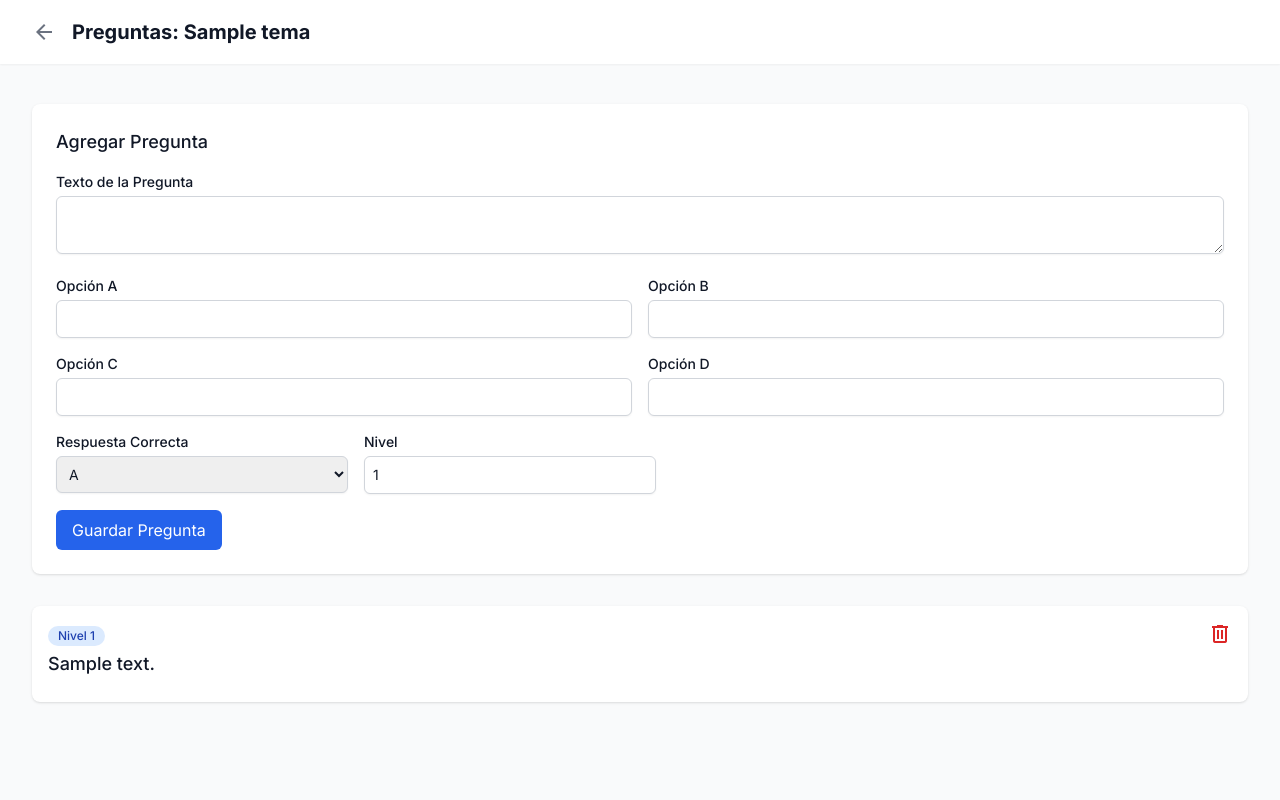
After one commit to juliandulceyc/cuestionario-web-flask, a Flask app: page /admin/temas/1/preguntas in a window 1280 px wide. The commit adds this page. Run offline with Flask 3, Linux system fonts and the light colour scheme; a user stored in the database is signed in; tables that the repository leaves empty hold one stand-in row (values such as "Sample post"); some libraries are stand-ins or nearby versions.

Commit message:
Entrega poryecto

```diff
--- a/app/__init__.py
+++ b/app/__init__.py
@@ -1,6 +1,6 @@
 from flask import Flask
 from .config import Config
-from .extensions import db
+from .extensions import db, limiter
 from .utils import setup_logging
 import secrets
 
@@ -14,6 +14,7 @@ def create_app(config_class=Config):
 
     # Inicializar extensiones
     db.init_app(app)
+    limiter.init_app(app)
     setup_logging()
 
     # Registrar blueprints
--- a/app/extensions.py
+++ b/app/extensions.py
@@ -1,3 +1,6 @@
 from flask_sqlalchemy import SQLAlchemy
+from flask_limiter import Limiter
+from flask_limiter.util import get_remote_address
 
 db = SQLAlchemy()
+limiter = Limiter(key_func=get_remote_address)
--- a/app/routes.py
+++ b/app/routes.py
@@ -38,8 +38,8 @@ TEMPLATE_ERROR = 'error.html'
 
 # Importar módulos refactorizados
 from .config import Config
-from .extensions import db
-from .models import UserDB, CandidatoDB, ResultadoDB, RecoveryToken
+from .extensions import db, limiter
+from .models import UserDB, CandidatoDB, ResultadoDB, RecoveryToken, TemaDB, PreguntaDB
 from .shared import candidatos_registrados, candidato_actual, PREGUNTAS
 from .utils import (
     setup_logging,
@@ -110,6 +110,7 @@ def admin_login():
     return render_template(TEMPLATE_ADMIN_LOGIN)
 
 @main_bp.route('/admin/authenticate', methods=['POST'])
+@limiter.limit("5 per minute")
 @handle_errors
 def admin_authenticate():
     username = request.form.get('username')
@@ -896,6 +897,68 @@ def api_estadisticas():
         "niveles_disponibles": [1, 2, 3, 4, 5]
     })
 
+# ===== GESTIÓN DE TEMAS Y PREGUNTAS =====
+
+@main_bp.route('/admin/temas')
+@admin_required
+def admin_temas():
+    temas = TemaDB.query.all()
+    return render_template('admin_temas.html', temas=temas)
+
+@main_bp.route('/admin/temas/crear', methods=['POST'])
+@admin_required
+def crear_tema():
+    nombre = request.form.get('nombre')
+    descripcion = request.form.get('descripcion')
+    if nombre:
+        nuevo_tema = TemaDB(nombre=nombre, descripcion=descripcion)
+        db.session.add(nuevo_tema)
+        db.session.commit()
+    return redirect(url_for('main.admin_temas'))
+
+@main_bp.route('/admin/temas/<int:tema_id>/preguntas')
+@admin_required
+def ver_preguntas(tema_id):
+    tema = TemaDB.query.get_or_404(tema_id)
+    preguntas = PreguntaDB.query.filter_by(tema_id=tema_id).all()
+    return render_template('admin_preguntas.html', tema=tema, preguntas=preguntas)
+
+@main_bp.route('/admin/temas/<int:tema_id>/preguntas/crear', methods=['POST'])
+@admin_required
+def crear_pregunta(tema_id):
+    texto = request.form.get('texto')
+    opciones = [
+        request.form.get('opcion_a'),
+        request.form.get('opcion_b'),
+        request.form.get('opcion_c'),
+        request.form.get('opcion_d')
+    ]
+    # Filtrar opciones vacías
+    opciones = [opt for opt in opciones if opt]
+
+    respuesta_correcta = request.form.get('respuesta_correcta')
+    nivel = int(request.form.get('nivel', 1))
+
+    nueva_pregunta = PreguntaDB(
+        tema_id=tema_id,
+        texto=texto,
+        opciones=opciones,
+        respuesta_correcta=respuesta_correcta,
+        nivel=nivel
+    )
+    db.session.add(nueva_pregunta)
+    db.session.commit()
+    return redirect(url_for('main.ver_preguntas', tema_id=tema_id))
+
+@main_bp.route('/admin/preguntas/<int:pregunta_id>/eliminar', methods=['POST'])
+@admin_required
+def eliminar_pregunta(pregunta_id):
+    pregunta = PreguntaDB.query.get_or_404(pregunta_id)
+    tema_id = pregunta.tema_id
+    db.session.delete(pregunta)
+    db.session.commit()
+    return redirect(url_for('main.ver_preguntas', tema_id=tema_id))
+
 # ===== CONTEXT PROCESSORS =====
 @main_bp.app_context_processor
 def inject_admin_email():
--- /dev/null
+++ b/app/templates/admin_preguntas.html
@@ -0,0 +1,115 @@
+<!DOCTYPE html>
+<html lang="es" class="h-full bg-gray-50 dark:bg-gray-900">
+<head>
+    <meta charset="UTF-8">
+    <meta name="viewport" content="width=device-width, initial-scale=1.0">
+    <title>Gestión de Preguntas - {{ tema.nombre }}</title>
+    <script src="https://cdn.tailwindcss.com"></script>
+    <link href="https://fonts.googleapis.com/css2?family=Inter:wght@300;400;500;600;700&display=swap" rel="stylesheet">
+    <link rel="stylesheet" href="https://fonts.googleapis.com/css2?family=Material+Symbols+Outlined:opsz,wght,FILL,GRAD@24,400,0,0" />
+    <script>
+        tailwind.config = {
+            darkMode: 'media',
+            theme: {
+                extend: {
+                    fontFamily: { sans: ['Inter', 'sans-serif'] },
+                    colors: {
+                        primary: { 500: '#3b82f6', 600: '#2563eb', 700: '#1d4ed8' }
+                    }
+                }
+            }
+        }
+    </script>
+</head>
+<body class="h-full font-sans antialiased text-gray-900 dark:text-gray-100">
+    <div class="min-h-full">
+        <nav class="bg-white dark:bg-gray-800 shadow-sm">
+            <div class="mx-auto max-w-7xl px-4 sm:px-6 lg:px-8">
+                <div class="flex h-16 justify-between items-center">
+                    <div class="flex items-center">
+                        <a href="{{ url_for('main.admin_temas') }}" class="flex items-center text-gray-500 hover:text-gray-700 dark:text-gray-400 dark:hover:text-white mr-4">
+                            <span class="material-symbols-outlined">arrow_back</span>
+                        </a>
+                        <h1 class="text-xl font-bold text-gray-900 dark:text-white">Preguntas: {{ tema.nombre }}</h1>
+                    </div>
+                </div>
+            </div>
+        </nav>
+
+        <main class="py-10">
+            <div class="mx-auto max-w-7xl px-4 sm:px-6 lg:px-8">
+                <!-- Crear Nueva Pregunta -->
+                <div class="bg-white dark:bg-gray-800 shadow rounded-lg p-6 mb-8">
+                    <h2 class="text-lg font-medium mb-4">Agregar Pregunta</h2>
+                    <form action="{{ url_for('main.crear_pregunta', tema_id=tema.id) }}" method="POST" class="space-y-4">
+                        <div>
+                            <label class="block text-sm font-medium mb-1">Texto de la Pregunta</label>
+                            <textarea name="texto" required rows="2" class="w-full rounded-md border-gray-300 dark:border-gray-600 dark:bg-gray-700 shadow-sm focus:border-primary-500 focus:ring-primary-500 sm:text-sm p-2 border"></textarea>
+                        </div>
+                        <div class="grid grid-cols-1 md:grid-cols-2 gap-4">
+                            <div>
+                                <label class="block text-sm font-medium mb-1">Opción A</label>
+                                <input type="text" name="opcion_a" required class="w-full rounded-md border-gray-300 dark:border-gray-600 dark:bg-gray-700 shadow-sm focus:border-primary-500 focus:ring-primary-500 sm:text-sm p-2 border">
+                            </div>
+                            <div>
+                                <label class="block text-sm font-medium mb-1">Opción B</label>
+                                <input type="text" name="opcion_b" required class="w-full rounded-md border-gray-300 dark:border-gray-600 dark:bg-gray-700 shadow-sm focus:border-primary-500 focus:ring-primary-500 sm:text-sm p-2 border">
+                            </div>
+                            <div>
+                                <label class="block text-sm font-medium mb-1">Opción C</label>
+                                <input type="text" name="opcion_c" class="w-full rounded-md border-gray-300 dark:border-gray-600 dark:bg-gray-700 shadow-sm focus:border-primary-500 focus:ring-primary-500 sm:text-sm p-2 border">
+                            </div>
+                            <div>
+                                <label class="block text-sm font-medium mb-1">Opción D</label>
+                                <input type="text" name="opcion_d" class="w-full rounded-md border-gray-300 dark:border-gray-600 dark:bg-gray-700 shadow-sm focus:border-primary-500 focus:ring-primary-500 sm:text-sm p-2 border">
+                            </div>
+                        </div>
+                        <div class="flex gap-4">
+                            <div class="w-1/4">
+                                <label class="block text-sm font-medium mb-1">Respuesta Correcta</label>
+                                <select name="respuesta_correcta" class="w-full rounded-md border-gray-300 dark:border-gray-600 dark:bg-gray-700 shadow-sm focus:border-primary-500 focus:ring-primary-500 sm:text-sm p-2 border">
+                                    <option value="A">A</option>
+                                    <option value="B">B</option>
+                                    <option value="C">C</option>
+                                    <option value="D">D</option>
+                                </select>
+                            </div>
+                            <div class="w-1/4">
+                                <label class="block text-sm font-medium mb-1">Nivel</label>
+                                <input type="number" name="nivel" value="1" min="1" max="5" class="w-full rounded-md border-gray-300 dark:border-gray-600 dark:bg-gray-700 shadow-sm focus:border-primary-500 focus:ring-primary-500 sm:text-sm p-2 border">
+                            </div>
+                        </div>
+                        <button type="submit" class="bg-primary-600 text-white px-4 py-2 rounded-md hover:bg-primary-700">Guardar Pregunta</button>
+                    </form>
+                </div>
+
+                <!-- Lista de Preguntas -->
+                <div class="space-y-4">
+                    {% for pregunta in preguntas %}
+                    <div class="bg-white dark:bg-gray-800 shadow rounded-lg p-4">
+                        <div class="flex justify-between items-start">
+                            <div>
+                                <span class="inline-flex items-center px-2.5 py-0.5 rounded-full text-xs font-medium bg-blue-100 text-blue-800 mr-2">Nivel {{ pregunta.nivel }}</span>
+                                <h3 class="text-lg font-medium text-gray-900 dark:text-white mt-1">{{ pregunta.texto }}</h3>
+                                <ul class="mt-2 space-y-1 text-sm text-gray-500 dark:text-gray-400">
+                                    {% for opcion in pregunta.opciones %}
+                                    <li class="{% if loop.index0 == 0 and pregunta.respuesta_correcta == 'A' %}text-green-600 font-bold{% elif loop.index0 == 1 and pregunta.respuesta_correcta == 'B' %}text-green-600 font-bold{% elif loop.index0 == 2 and pregunta.respuesta_correcta == 'C' %}text-green-600 font-bold{% elif loop.index0 == 3 and pregunta.respuesta_correcta == 'D' %}text-green-600 font-bold{% endif %}">
+                                        {{ opcion }}
+                                    </li>
+                                    {% endfor %}
+                                </ul>
+                            </div>
+                            <form action="{{ url_for('main.eliminar_pregunta', pregunta_id=pregunta.id) }}" method="POST" onsubmit="return confirm('¿Estás seguro?');">
+                                <button type="submit" class="text-red-600 hover:text-red-900">
+                                    <span class="material-symbols-outlined">delete</span>
+                                </button>
+                            </form>
+                        </div>
+                    </div>
+                    {% endfor %}
+                </div>
+            </div>
+        </main>
+    </div>
+</body>
+</html>
--- a/config/config_tema.json
+++ b/config/config_tema.json
@@ -1,3 +1 @@
-{
-  "archivo_excel": "Tenable.xlsx"
-}
+{"archivo_excel": "Evaluación FWS PAN V2.xlsx"}
--- a/run.py
+++ b/run.py
@@ -20,9 +20,14 @@ def inicializar_sistema():
     logger.info("🚀 Iniciando sistema de evaluación...")
     logger.info(f"📊 Configurado para {Config.TOTAL_PREGUNTAS} preguntas")
 
-    preguntas_cargadas = cargar_preguntas_desde_excel()
-    PREGUNTAS.clear()
-    PREGUNTAS.extend(preguntas_cargadas)
+    # Crear tablas si no existen
+    with app.app_context():
+        db.create_all()
+
+        # Cargar preguntas dentro del contexto
+        preguntas_cargadas = cargar_preguntas_desde_excel()
+        PREGUNTAS.clear()
+        PREGUNTAS.extend(preguntas_cargadas)
 
     if PREGUNTAS:
         logger.info(f"✅ Sistema listo con {len(PREGUNTAS)} preguntas cargadas")
```
Also changed, not shown: MANUAL_TECNICO.md (+20 -4 lines), app/models.py (+23 -0 lines), app/static/js/cuestionario.js (+79 -0 lines), app/templates/admin_dashboard.html (+6 -1 lines), app/templates/admin_temas.html (added, +87 -0 lines), app/utils.py (+26 -1 lines), tests/test_features.py (added, +99 -0 lines), data/instance/evaluacion.db.
